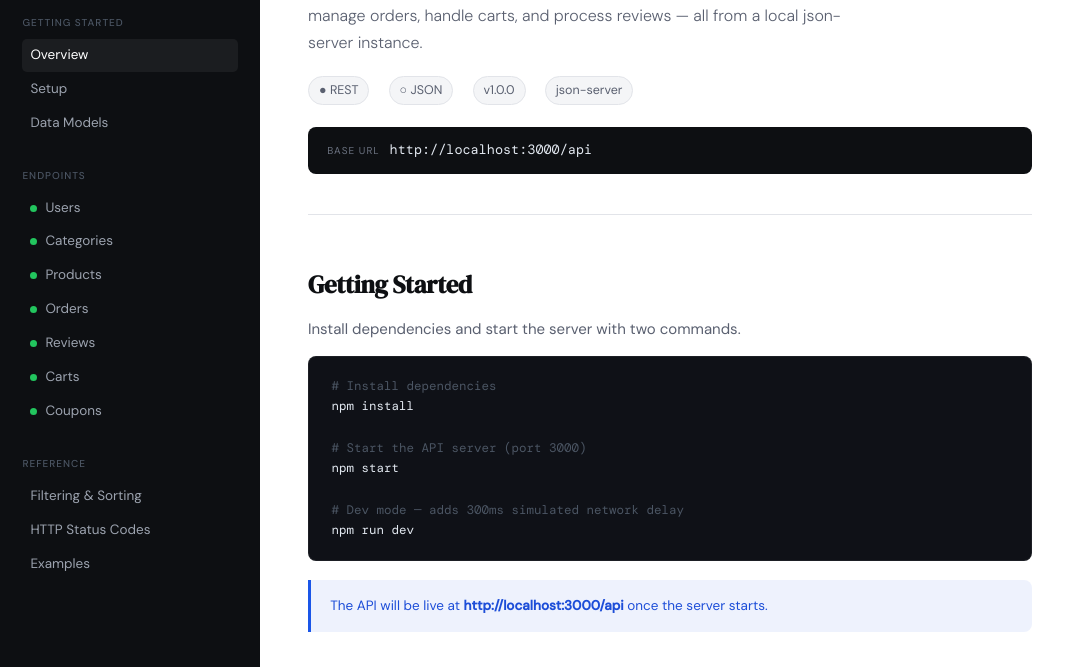
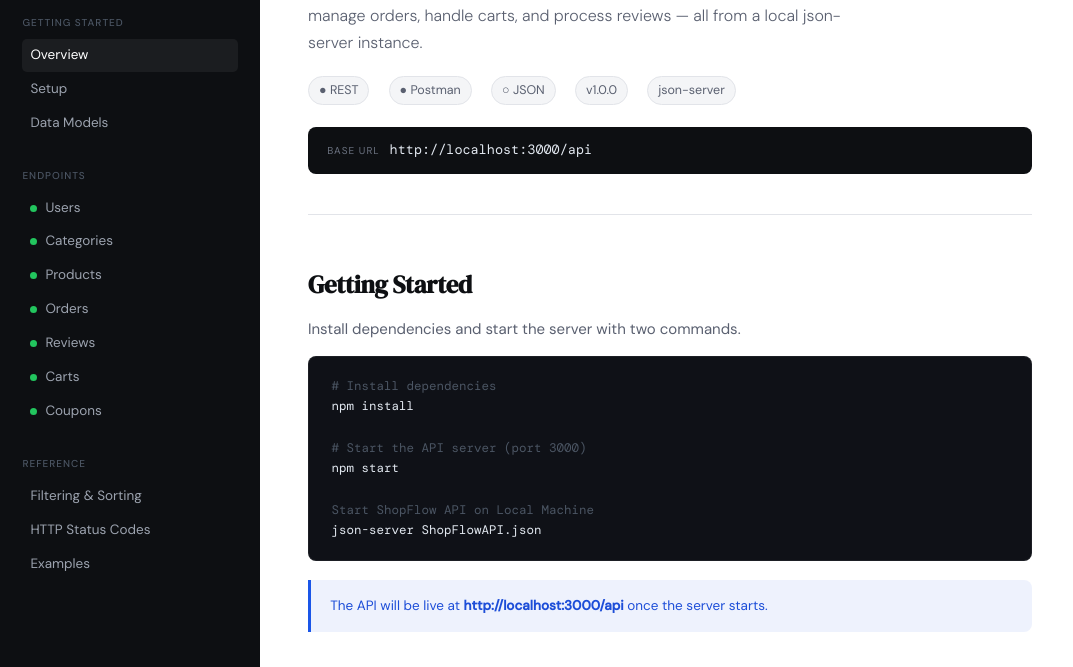
Before and after one commit to qa-eden/ShopFlow-API, a plain HTML site: page ShopFlow API Documentation.html in a window 1280 px wide. Shown: the part 133-800 px from the top of the page, without its empty margins (0-1073 px from the left). Drawn offline with nearby package versions, Linux system fonts and the light colour scheme.

Commit message:
Update ShopFlow API Documentation.html

```diff
--- a/ShopFlow API Documentation.html
+++ b/ShopFlow API Documentation.html
@@ -456,6 +456,7 @@
     <p>A fully-featured RESTful API for an e-commerce platform. Browse products, manage orders, handle carts, and process reviews — all from a local json-server instance.</p>
     <div class="meta-row">
       <span class="meta-chip">&#x25CF; REST</span>
+     <span class="meta-chip">&#x25CF; Postman</span>
       <span class="meta-chip">&#x25CB; JSON</span>
       <span class="meta-chip">v1.0.0</span>
       <span class="meta-chip">json-server</span>
@@ -476,8 +477,8 @@ npm install
 <span class="comment"># Start the API server (port 3000)</span>
 npm start
 
-<span class="comment"># Dev mode — adds 300ms simulated network delay</span>
-npm run dev</code></pre>
+<span class="comment">Start ShopFlow API on Local Machine</span>
+json-server ShopFlowAPI.json</code></pre>
     <div class="callout">
       The API will be live at <strong>http://localhost:3000/api</strong> once the server starts.
     </div>
```
